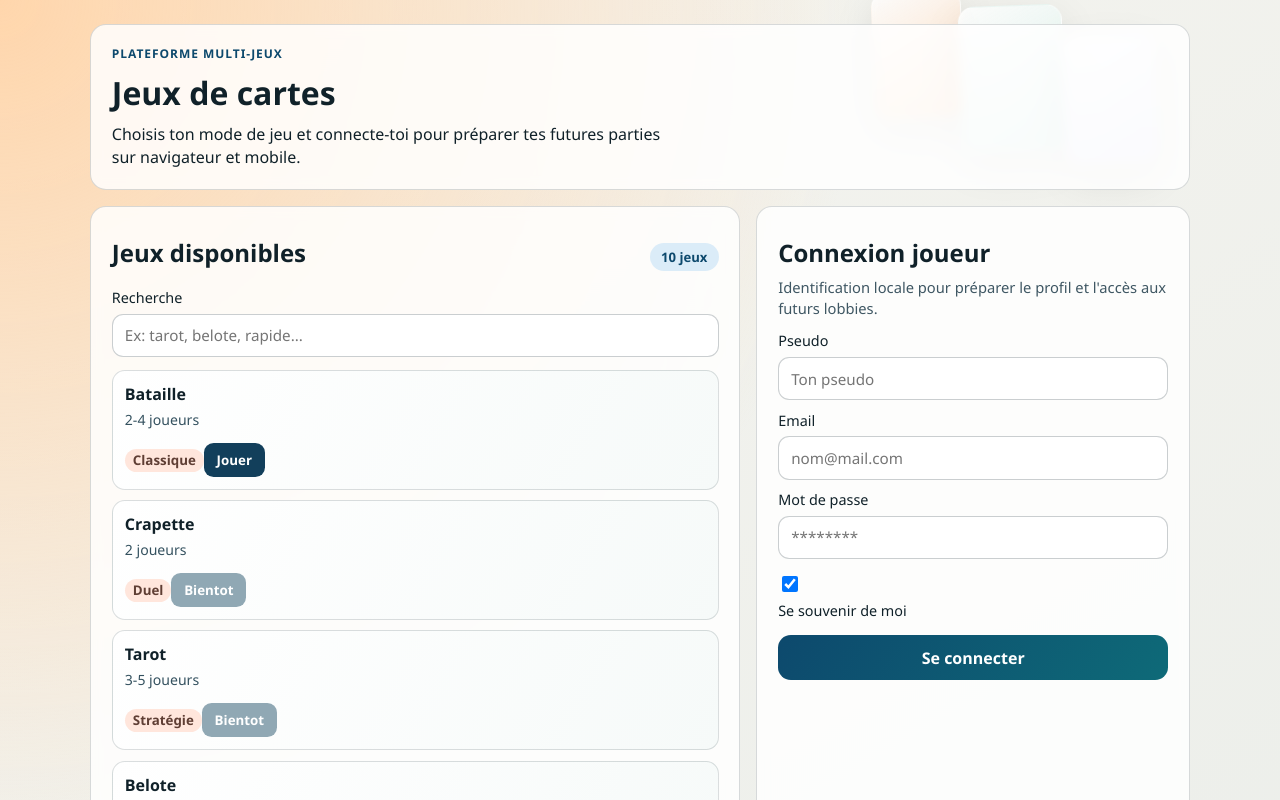
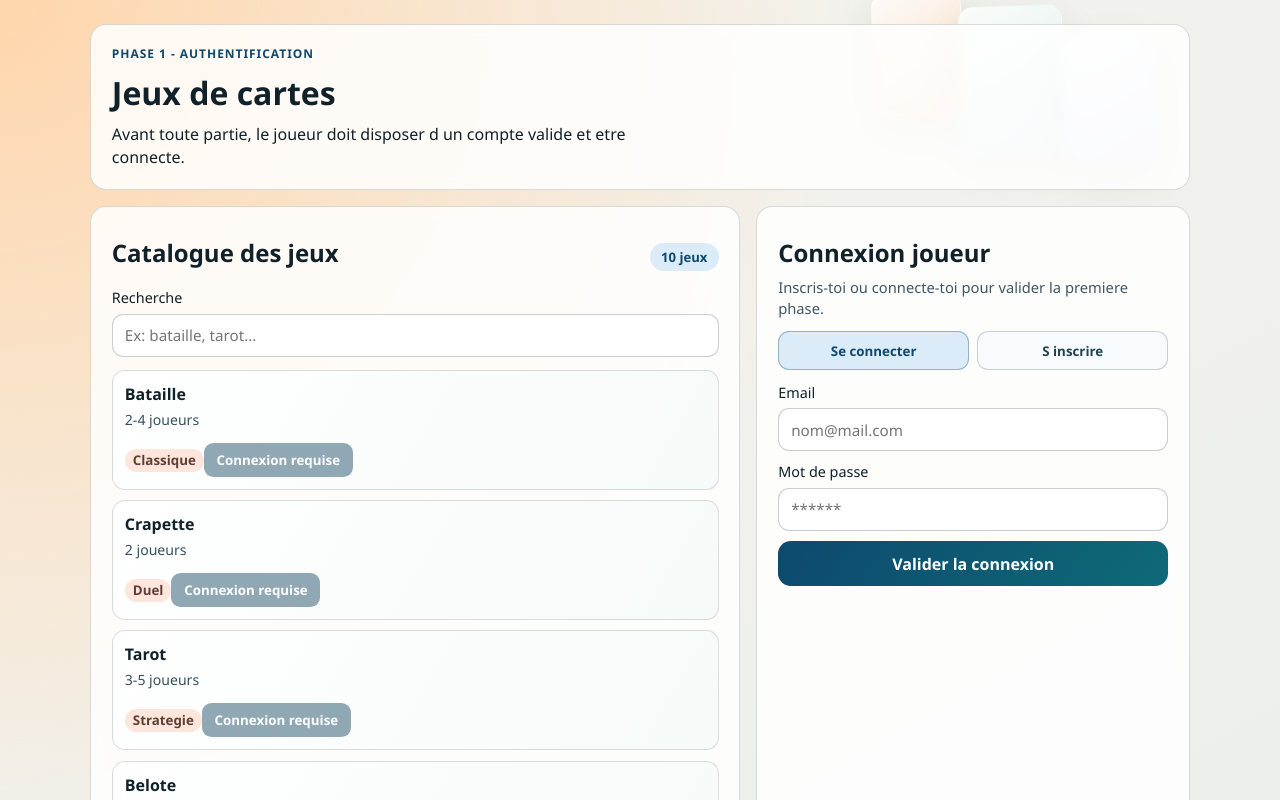
Before and after one commit to TerryLap/Jeux-de-cartes, a React (Vite) app: page / in a window 1280 px wide. Shown: the top 800 px of the page. Built offline with nearby package versions, Linux system fonts and the light colour scheme.

Commit message:
feat: imposer la phase 1 d authentification avec inscription/connexion

```diff
--- a/src/components/GameShell.tsx
+++ b/src/components/GameShell.tsx
@@ -1,5 +1,4 @@
-import { FormEvent, useEffect, useMemo, useRef, useState } from 'react';
-import { setupBattleGame } from '../game/engine';
+import { FormEvent, useMemo, useState } from 'react';
 
 type Game = {
   name: string;
@@ -7,44 +6,60 @@ type Game = {
   tag: string;
 };
 
-type Phase = 'lobby' | 'battleConfig' | 'dealing' | 'playing';
+type AuthMode = 'signin' | 'signup';
+
+type Account = {
+  nickname: string;
+  email: string;
+  password: string;
+};
+
+const STORAGE_KEY = 'jdc.accounts';
 
 const GAMES: Game[] = [
   { name: 'Bataille', players: '2-4 joueurs', tag: 'Classique' },
   { name: 'Crapette', players: '2 joueurs', tag: 'Duel' },
-  { name: 'Tarot', players: '3-5 joueurs', tag: 'Stratégie' },
-  { name: 'Belote', players: '4 joueurs', tag: 'Équipe' },
-  { name: 'Président', players: '4-7 joueurs', tag: 'Ambiance' },
+  { name: 'Tarot', players: '3-5 joueurs', tag: 'Strategie' },
+  { name: 'Belote', players: '4 joueurs', tag: 'Equipe' },
+  { name: 'President', players: '4-7 joueurs', tag: 'Ambiance' },
   { name: 'Rami', players: '2-6 joueurs', tag: 'Combinaisons' },
   { name: 'Blackjack', players: '1+ joueurs', tag: 'Casino' },
-  { name: 'Poker fermé', players: '2-8 joueurs', tag: 'Bluff' },
+  { name: 'Poker ferme', players: '2-8 joueurs', tag: 'Bluff' },
   { name: 'Speed', players: '2 joueurs', tag: 'Rapide' },
   { name: 'Whist', players: '4 joueurs', tag: 'Plis' }
 ];
 
+function loadAccounts(): Account[] {
+  const raw = localStorage.getItem(STORAGE_KEY);
+  if (!raw) {
+    return [];
+  }
+  try {
+    const parsed = JSON.parse(raw) as Account[];
+    return Array.isArray(parsed) ? parsed : [];
+  } catch {
+    return [];
+  }
+}
+
+function saveAccounts(accounts: Account[]) {
+  localStorage.setItem(STORAGE_KEY, JSON.stringify(accounts));
+}
+
 export function GameShell() {
   const [query, setQuery] = useState('');
+  const [authMode, setAuthMode] = useState<AuthMode>('signin');
   const [nickname, setNickname] = useState('');
   const [email, setEmail] = useState('');
   const [password, setPassword] = useState('');
-  const [rememberMe, setRememberMe] = useState(true);
   const [connectedPlayer, setConnectedPlayer] = useState('');
-  const [phase, setPhase] = useState<Phase>('lobby');
-  const [battlePlayers, setBattlePlayers] = useState(2);
-  const [cardsPerPlayer, setCardsPerPlayer] = useState(0);
-  const [leftoverCards, setLeftoverCards] = useState(0);
-  const [message, setMessage] = useState('');
-  const dealTimerRef = useRef<number | null>(null);
-  const audioContextRef = useRef<AudioContext | null>(null);
-  const masterGainRef = useRef<GainNode | null>(null);
+  const [authStatus, setAuthStatus] = useState('');
 
   const displayedGames = useMemo(() => {
     const normalizedQuery = query.trim().toLowerCase();
-
     if (!normalizedQuery) {
       return GAMES;
     }
-
     return GAMES.filter((game) =>
       `${game.name} ${game.tag} ${game.players}`.toLowerCase().includes(normalizedQuery)
     );
@@ -52,123 +67,70 @@ export function GameShell() {
 
   const isConnected = connectedPlayer.length > 0;
 
-  const prepareAmbientMusic = () => {
-    if (audioContextRef.current || typeof window === 'undefined') {
+  const clearForm = () => {
+    setNickname('');
+    setEmail('');
+    setPassword('');
+  };
+
+  const validateForm = () => {
+    if (!email.trim() || !password.trim()) {
+      setAuthStatus('Email et mot de passe sont obligatoires.');
+      return false;
+    }
+    if (!email.includes('@')) {
+      setAuthStatus('Email invalide.');
+      return false;
+    }
+    if (password.trim().length < 6) {
+      setAuthStatus('Mot de passe trop court (6 caracteres minimum).');
+      return false;
+    }
+    if (authMode === 'signup' && !nickname.trim()) {
+      setAuthStatus('Pseudo obligatoire pour creer un compte.');
+      return false;
+    }
+    return true;
+  };
+
+  const handleAuth = (event: FormEvent<HTMLFormElement>) => {
+    event.preventDefault();
+    if (!validateForm()) {
       return;
     }
 
-    const context = new window.AudioContext();
-    const masterGain = context.createGain();
-    masterGain.gain.value = 0;
-    masterGain.connect(context.destination);
+    const accounts = loadAccounts();
+    const normalizedEmail = email.trim().toLowerCase();
 
-    const frequencies = [196, 246.94, 329.63];
-    frequencies.forEach((frequency) => {
-      const oscillator = context.createOscillator();
-      const nodeGain = context.createGain();
-      oscillator.type = 'sine';
-      oscillator.frequency.value = frequency;
-      nodeGain.gain.value = 0.012;
-      oscillator.connect(nodeGain);
-      nodeGain.connect(masterGain);
-      oscillator.start();
-    });
-
-    audioContextRef.current = context;
-    masterGainRef.current = masterGain;
-  };
-
-  const setAmbientLevel = (level: number) => {
-    const context = audioContextRef.current;
-    const gain = masterGainRef.current;
-    if (!context || !gain) {
-      return;
-    }
-    gain.gain.setTargetAtTime(level, context.currentTime, 0.4);
-  };
-
-  const stopAmbientMusic = () => {
-    if (audioContextRef.current) {
-      audioContextRef.current.close();
-    }
-    audioContextRef.current = null;
-    masterGainRef.current = null;
-  };
-
-  const handleLogin = (event: FormEvent<HTMLFormElement>) => {
-    event.preventDefault();
-
-    if (!nickname.trim() || !email.trim() || !password.trim()) {
-      setMessage('Complète les 3 champs pour te connecter.');
+    if (authMode === 'signup') {
+      const alreadyExists = accounts.some((account) => account.email === normalizedEmail);
+      if (alreadyExists) {
+        setAuthStatus('Ce compte existe deja. Connecte-toi.');
         return;
       }
 
-    const player = nickname.trim();
-    setConnectedPlayer(player);
-    setMessage(`Bienvenue ${player} ! Sélectionne "Bataille" pour lancer une partie.`);
-    if (rememberMe) {
-      localStorage.setItem('playerNickname', player);
-    }
+      const newAccount: Account = {
+        nickname: nickname.trim(),
+        email: normalizedEmail,
+        password: password.trim()
       };
-
-  const handleSelectBattle = () => {
-    if (!isConnected) {
-      setMessage('Connecte-toi d abord pour lancer une partie.');
-      return;
-    }
-    setPhase('battleConfig');
-    setMessage('');
-  };
-
-  const handleLaunchBattle = (event: FormEvent<HTMLFormElement>) => {
-    event.preventDefault();
-    const setup = setupBattleGame(battlePlayers);
-    setCardsPerPlayer(setup.players[0].length);
-    setLeftoverCards(setup.drawPile.length);
-    prepareAmbientMusic();
-    setPhase('dealing');
-    setMessage('Distribution des cartes en cours...');
-
-    if (dealTimerRef.current) {
-      window.clearTimeout(dealTimerRef.current);
-    }
-
-    dealTimerRef.current = window.setTimeout(() => {
-      setPhase('playing');
-      setMessage('');
-    }, 2800);
-  };
-
-  const handleBackToLobby = () => {
-    setPhase('lobby');
-    setCardsPerPlayer(0);
-    setLeftoverCards(0);
-    stopAmbientMusic();
-    setMessage('');
-  };
-
-  useEffect(() => {
-    if (phase === 'playing') {
-      setAmbientLevel(0.03);
+      saveAccounts([...accounts, newAccount]);
+      setConnectedPlayer(newAccount.nickname);
+      setAuthStatus(`Compte cree et valide. Bienvenue ${newAccount.nickname}.`);
+      clearForm();
       return;
     }
 
-    if (phase === 'dealing') {
-      setAmbientLevel(0.005);
+    const existing = accounts.find((account) => account.email === normalizedEmail);
+    if (!existing || existing.password !== password.trim()) {
+      setAuthStatus('Compte invalide: email ou mot de passe incorrect.');
       return;
     }
 
-    setAmbientLevel(0);
-  }, [phase]);
-
-  useEffect(() => {
-    return () => {
-      if (dealTimerRef.current) {
-        window.clearTimeout(dealTimerRef.current);
-      }
-      stopAmbientMusic();
+    setConnectedPlayer(existing.nickname);
+    setAuthStatus(`Connexion validee. Bienvenue ${existing.nickname}.`);
+    clearForm();
   };
-  }, []);
 
   return (
     <main className="app-shell">
@@ -179,18 +141,17 @@ export function GameShell() {
       </div>
 
       <header className="hero">
-        <p className="eyebrow">Plateforme multi-jeux</p>
+        <p className="eyebrow">Phase 1 - Authentification</p>
         <h1>Jeux de cartes</h1>
         <p className="subtitle">
-          Choisis ton mode de jeu et connecte-toi pour préparer tes futures parties sur navigateur
-          et mobile.
+          Avant toute partie, le joueur doit disposer d un compte valide et etre connecte.
         </p>
       </header>
 
       <section className="layout-grid">
         <article className="panel games-panel">
           <div className="panel-head">
-            <h2>Jeux disponibles</h2>
+            <h2>Catalogue des jeux</h2>
             <span className="counter">{displayedGames.length} jeux</span>
           </div>
 
@@ -199,7 +160,7 @@ export function GameShell() {
             <input
               id="game-search"
               type="search"
-              placeholder="Ex: tarot, belote, rapide..."
+              placeholder="Ex: bataille, tarot..."
               value={query}
               onChange={(event) => setQuery(event.target.value)}
             />
@@ -211,29 +172,47 @@ export function GameShell() {
                 <h3>{game.name}</h3>
                 <p>{game.players}</p>
                 <small>{game.tag}</small>
-                {game.name === 'Bataille' ? (
-                  <button type="button" className="play-button" onClick={handleSelectBattle}>
-                    Jouer
+                <button
+                  type="button"
+                  className={`play-button ${isConnected ? '' : 'disabled'}`}
+                  disabled={!isConnected}
+                >
+                  {isConnected ? 'Pret pour phase suivante' : 'Connexion requise'}
                 </button>
-                ) : (
-                  <button type="button" className="play-button disabled" disabled>
-                    Bientot
-                  </button>
-                )}
               </li>
             ))}
           </ul>
         </article>
 
         <article className="panel login-panel">
-          {phase === 'lobby' ? (
-            <>
-              <h2>Connexion joueur</h2>
+          <h2>{isConnected ? 'Session active' : 'Connexion joueur'}</h2>
           <p className="login-subtitle">
-                Identification locale pour préparer le profil et l&apos;accès aux futurs lobbies.
+            {isConnected
+              ? `Compte valide connecte: ${connectedPlayer}`
+              : 'Inscris-toi ou connecte-toi pour valider la premiere phase.'}
           </p>
 
-              <form onSubmit={handleLogin} className="login-form">
+          {!isConnected ? (
+            <>
+              <div className="auth-switch">
+                <button
+                  type="button"
+                  className={authMode === 'signin' ? 'active' : ''}
+                  onClick={() => setAuthMode('signin')}
+                >
+                  Se connecter
+                </button>
+                <button
+                  type="button"
+                  className={authMode === 'signup' ? 'active' : ''}
+                  onClick={() => setAuthMode('signup')}
+                >
+                  S inscrire
+                </button>
+              </div>
+
+              <form onSubmit={handleAuth} className="login-form">
+                {authMode === 'signup' ? (
                   <label htmlFor="nickname">
                     Pseudo
                     <input
@@ -245,6 +224,7 @@ export function GameShell() {
                       onChange={(event) => setNickname(event.target.value)}
                     />
                   </label>
+                ) : null}
 
                 <label htmlFor="email">
                   Email
@@ -263,91 +243,25 @@ export function GameShell() {
                   <input
                     id="password"
                     type="password"
-                    placeholder="********"
-                    autoComplete="current-password"
+                    placeholder="******"
+                    autoComplete={authMode === 'signin' ? 'current-password' : 'new-password'}
                     value={password}
                     onChange={(event) => setPassword(event.target.value)}
                   />
                 </label>
 
-                <label className="remember">
-                  <input
-                    type="checkbox"
-                    checked={rememberMe}
-                    onChange={(event) => setRememberMe(event.target.checked)}
-                  />
-                  Se souvenir de moi
-                </label>
-
-                <button type="submit">Se connecter</button>
+                <button type="submit">
+                  {authMode === 'signin' ? 'Valider la connexion' : 'Creer et valider le compte'}
+                </button>
               </form>
             </>
-          ) : null}
+          ) : (
+            <button type="button" onClick={() => setConnectedPlayer('')}>
+              Se deconnecter
+            </button>
+          )}
 
-          {phase === 'battleConfig' ? (
-            <section className="battle-panel">
-              <h2>Parametres - Bataille</h2>
-              <p className="login-subtitle">Joueur connecte: {connectedPlayer}</p>
-
-              <form className="login-form" onSubmit={handleLaunchBattle}>
-                <label htmlFor="battle-players">
-                  Nombre de joueurs (max 4)
-                  <select
-                    id="battle-players"
-                    value={battlePlayers}
-                    onChange={(event) => setBattlePlayers(Number(event.target.value))}
-                  >
-                    <option value={2}>2 joueurs</option>
-                    <option value={3}>3 joueurs</option>
-                    <option value={4}>4 joueurs</option>
-                  </select>
-                </label>
-                <button type="submit">Lancer la partie</button>
-              </form>
-            </section>
-          ) : null}
-
-          {phase === 'dealing' ? (
-            <section className="battle-panel">
-              <h2>Bataille</h2>
-              <p className="login-subtitle">Distribution en cours pour {battlePlayers} joueurs</p>
-              <div className="deal-zone" aria-hidden="true">
-                {Array.from({ length: 12 }).map((_, index) => (
-                  <span
-                    key={`deal-card-${index}`}
-                    className="deal-card"
-                    style={{ animationDelay: `${index * 0.13}s` }}
-                  />
-                ))}
-              </div>
-            </section>
-          ) : null}
-
-          {phase === 'playing' ? (
-            <section className="battle-panel">
-              <h2>Partie lancee - Bataille</h2>
-              <p className="login-subtitle">Bonne partie {connectedPlayer}, musique active.</p>
-
-              <ul className="players-list">
-                {Array.from({ length: battlePlayers }).map((_, index) => (
-                  <li key={`player-${index + 1}`} className="player-item">
-                    Joueur {index + 1}
-                    <span>{cardsPerPlayer} cartes</span>
-                  </li>
-                ))}
-              </ul>
-
-              {leftoverCards > 0 ? (
-                <p className="reserve-note">{leftoverCards} carte(s) restent en pioche reserve.</p>
-              ) : null}
-
-              <button type="button" onClick={handleBackToLobby}>
-                Retour accueil
-              </button>
-            </section>
-          ) : null}
-
-          {message ? <p className="status">{message}</p> : null}
+          {authStatus ? <p className="status">{authStatus}</p> : null}
         </article>
       </section>
     </main>
--- a/src/styles.css
+++ b/src/styles.css
@@ -222,6 +222,30 @@ h2 {
   gap: 0.65rem;
 }
 
+.auth-switch {
+  display: grid;
+  grid-template-columns: 1fr 1fr;
+  gap: 0.5rem;
+  margin-bottom: 0.8rem;
+}
+
+.auth-switch button {
+  border: 1px solid rgba(16, 33, 41, 0.2);
+  background: #f7fbfe;
+  color: #214251;
+  height: 2.4rem;
+  border-radius: 0.7rem;
+  font-weight: 600;
+  font-family: inherit;
+  cursor: pointer;
+}
+
+.auth-switch button.active {
+  background: var(--brand-soft);
+  color: var(--brand);
+  border-color: rgba(13, 73, 109, 0.35);
+}
+
 .login-form label {
   display: grid;
   gap: 0.35rem;
@@ -258,6 +282,19 @@ h2 {
 .login-form button:hover {
   transform: translateY(-1px);
   filter: brightness(1.03);
+}
+
+.login-panel > button {
+  border: none;
+  border-radius: 0.8rem;
+  height: 2.8rem;
+  width: 100%;
+  font-size: 1rem;
+  font-weight: 700;
+  color: white;
+  font-family: inherit;
+  background: linear-gradient(125deg, #5a6f7d, #3e5663);
+  cursor: pointer;
 }
 
 .status {
```
Lines whose indentation alone changed are shown as unchanged.
